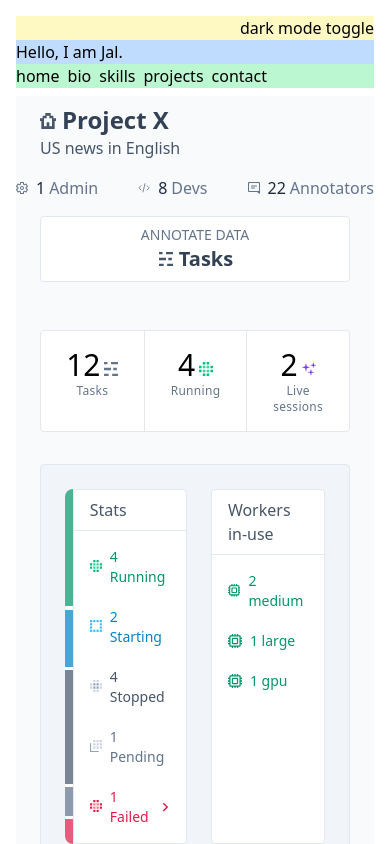
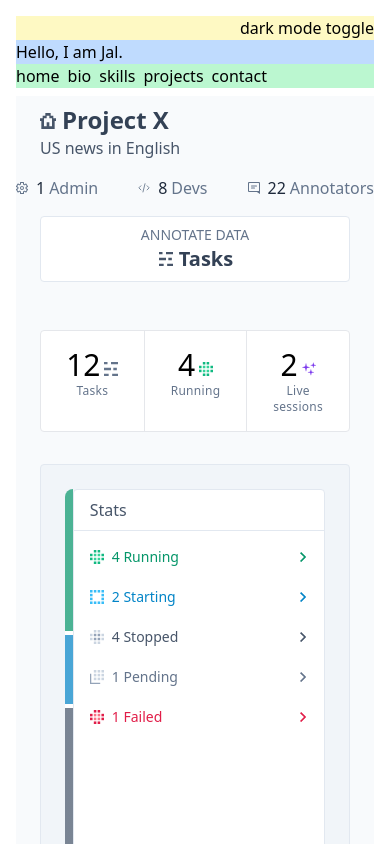
Before and after one commit to jalridley/portfolio, a Nuxt app: page /projects/explosion/dashboard in a window 390 px wide. Shown: the top 844 px of the page. Built offline with nearby package versions, Linux system fonts and the light colour scheme.

Commit message:
WIP: responsive small grid

```diff
--- a/pages/projects/explosion/dashboard.vue
+++ b/pages/projects/explosion/dashboard.vue
@@ -93,7 +93,7 @@
               },
             ]"
           />
-          <div class="grid w-full grid-cols-2 gap-6">
+          <div class="w-full sm:grid sm:grid-cols-2 sm:gap-6">
             <StatsList
               class="h-full"
               title="Stats"
```
